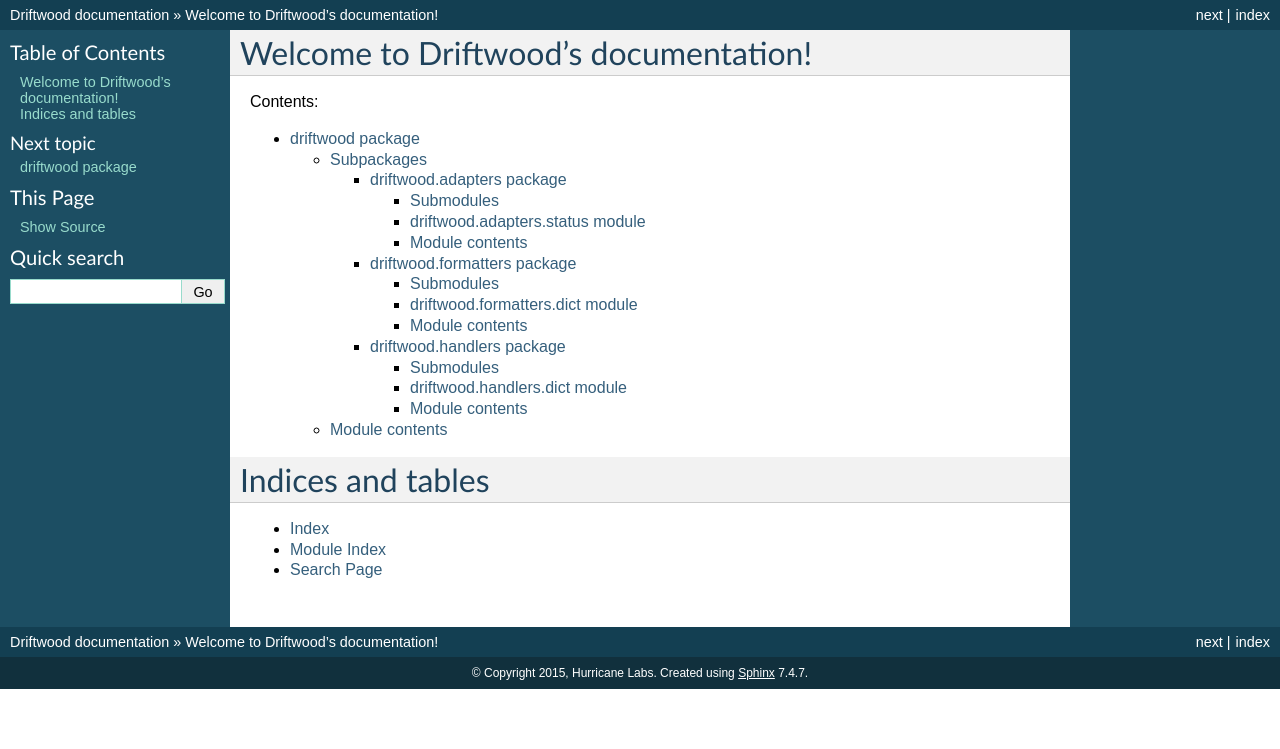
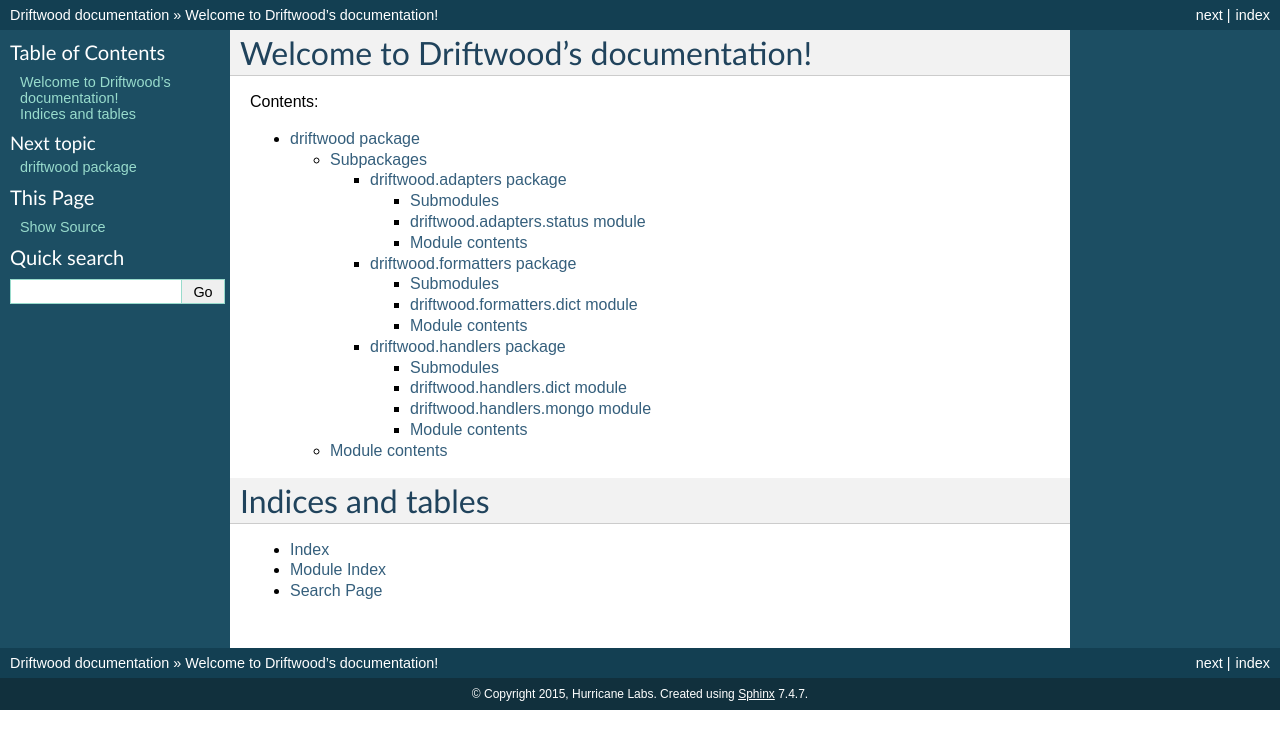
Before and after one commit to lwcolton/driftwood, a Sphinx documentation site: the page built from doc/index.rst, in a window 1280 px wide. Shown: the top 749 px of the page. Built offline with Sphinx 7.4.7, drawn with Linux system fonts in a browser that asks for light colours.

```diff
--- a/doc/conf.py
+++ b/doc/conf.py
@@ -15,12 +15,18 @@
 
 import sys
 import os
+from unittest import mock
 
 # If extensions (or modules to document with autodoc) are in another directory,
 # add these directories to sys.path here. If the directory is relative to the
 # documentation root, use os.path.abspath to make it absolute, like shown here.
 sys.path.insert(0, os.path.abspath('../src'))
 sys.path.insert(0, os.path.abspath('src'))
+
+mock_mod_dict = {}
+for mod_name in ["mongoengine"]:
+    mock_mod_dict[mod_name] = mock.MagicMock()
+imports_patch = mock.patch.dict("sys.modules", values=mock_mod_dict).start()
 
 # -- General configuration ------------------------------------------------
 
--- a/doc/driftwood.handlers.rst
+++ b/doc/driftwood.handlers.rst
@@ -12,6 +12,14 @@ driftwood.handlers.dict module
     :undoc-members:
     :show-inheritance:
 
+driftwood.handlers.mongo module
+-------------------------------
+
+.. automodule:: driftwood.handlers.mongo
+    :members:
+    :undoc-members:
+    :show-inheritance:
+
 
 Module contents
 ---------------
```
